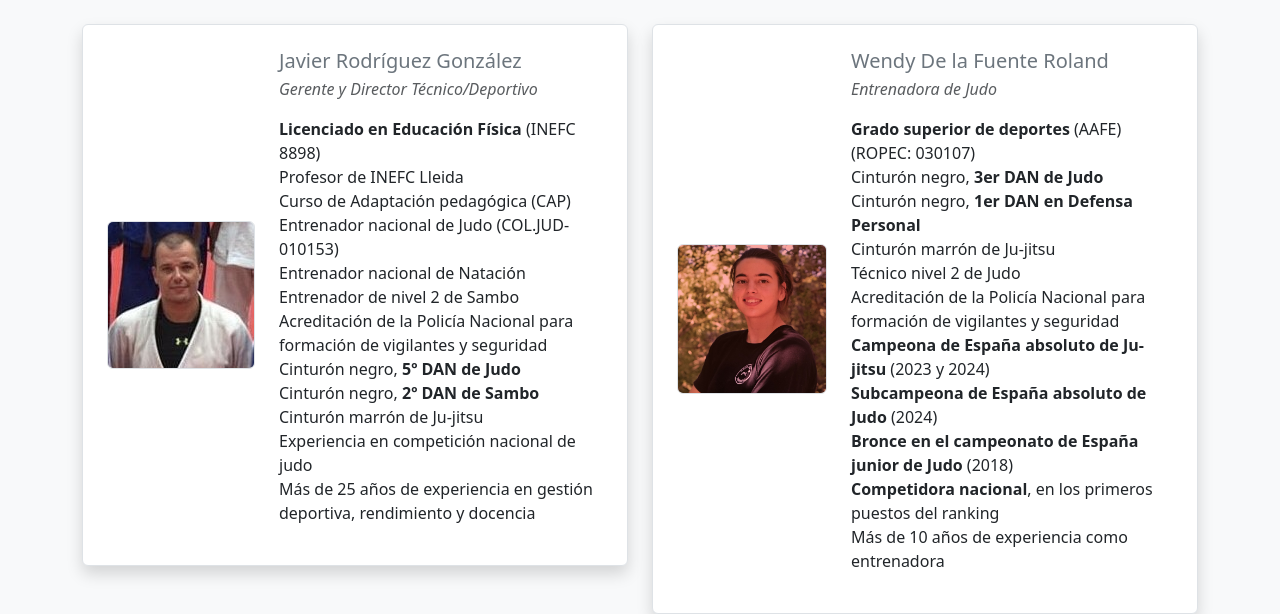
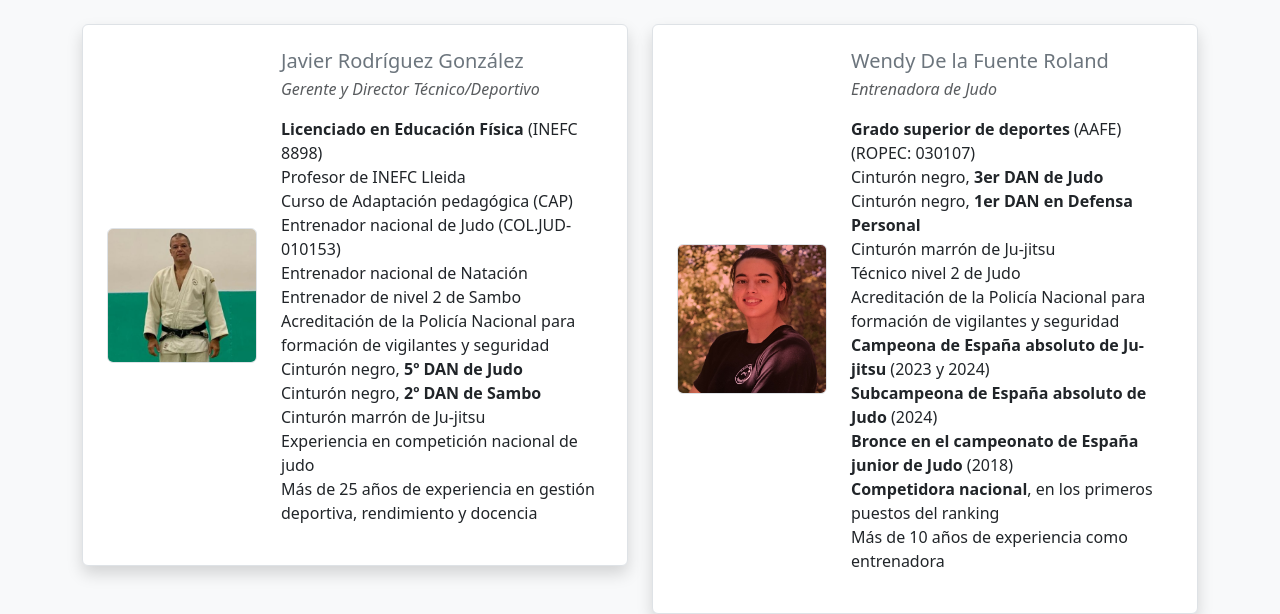
Before and after one commit to jesus-anes/club-judo-dojo-tarraco, a plain HTML site: page equipo-motor.html in a window 1280 px wide. Shown: the part 201-815 px from the top of the page. Drawn offline with nearby package versions, Linux system fonts and the light colour scheme.

Commit message:
Equipo motor

```diff
--- a/equipo-motor.html
+++ b/equipo-motor.html
@@ -311,7 +311,7 @@
                     <!-- Miembro 1: Javier Rodríguez González -->
                     <div class="col-12 col-sm-12 col-md-12 col-lg-6 mb-4" data-aos="fade-up" data-aos-duration="1500">
                         <div class="d-flex align-items-center shadow p-4 bg-white rounded border">
-                            <img src="images/equipo-motor/JAVI FOTO.jpg" class="img-fluid rounded me-4 border"
+                            <img src="images/equipo-motor/FOTO JAVIER.jpg" class="img-fluid rounded me-4 border"
                                 style="max-width:150px;" alt="Javier Rodríguez González">
                             <div>
                                 <h5 class="mb-1 text-secondary">Javier Rodríguez González</h5>
```
Also changed, not shown: images/equipo-motor/FOTO JAVIER.jpg (added), images/equipo-motor/JAVI FOTO.jpg (deleted).
